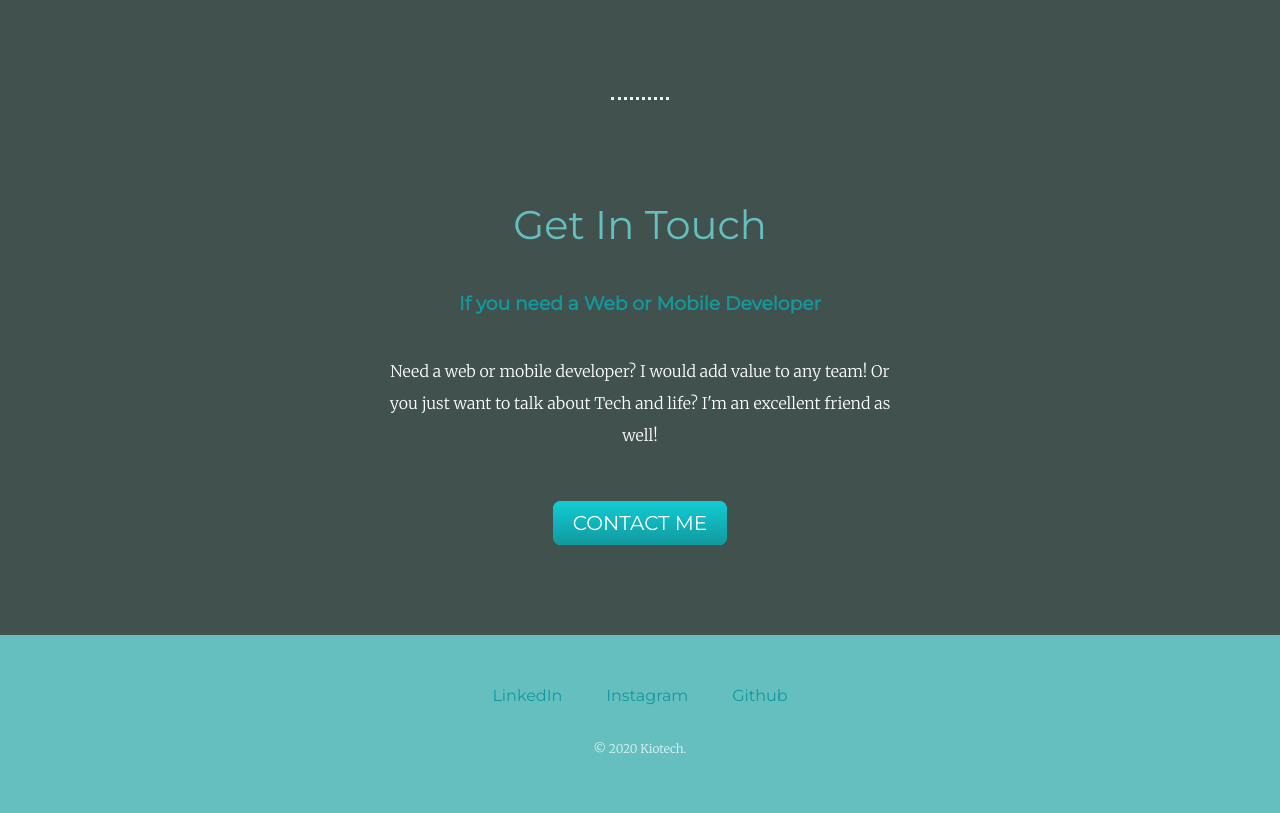
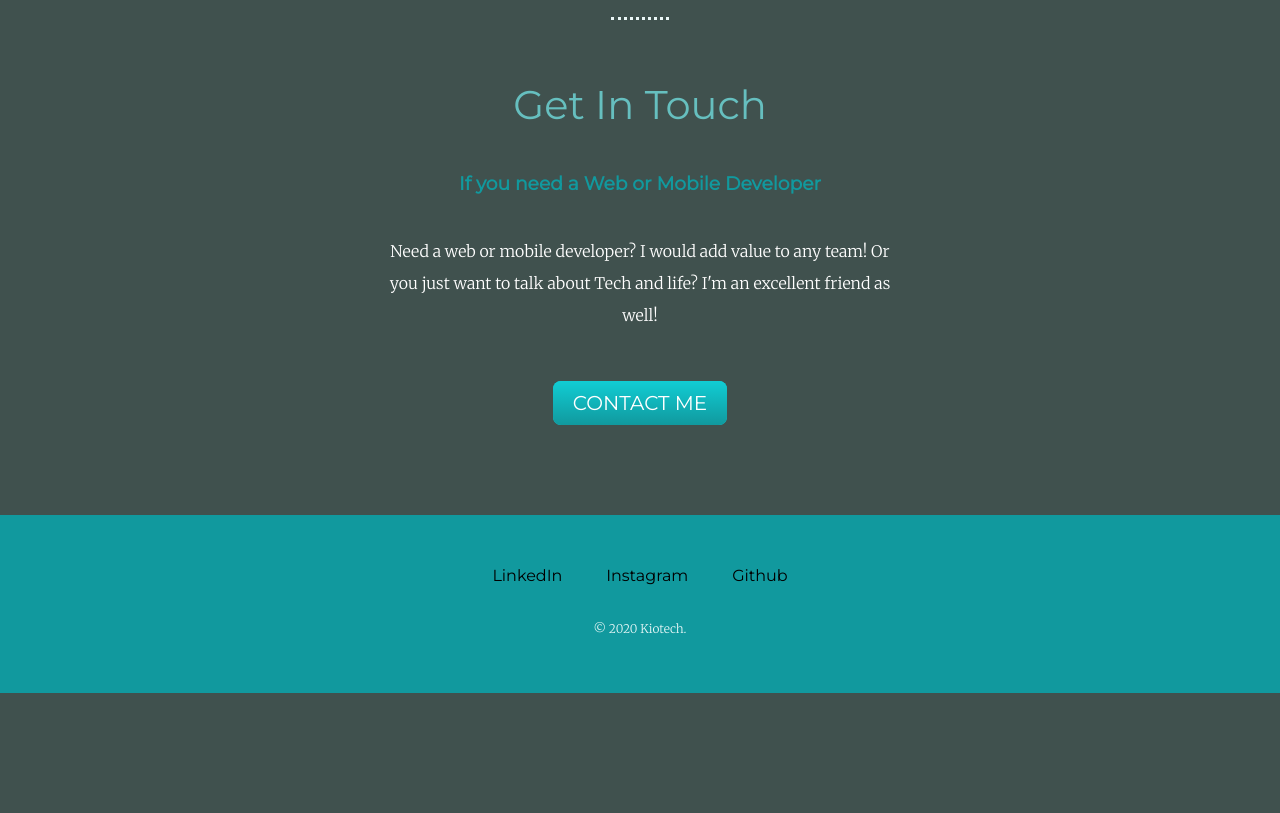
Before and after one commit to Kiyo99/Tindog, a website: page public/personalsite.html in a window 1280 px wide. Shown: the part 2121-2934 px from the top of the page. After the commit the page ends 2814 px from the top, so only its background shows below. Drawn offline with Linux system fonts and the light colour scheme.

Commit message:
Continued making personal site responsive

```diff
--- a/public/personalsite.css
+++ b/public/personalsite.css
@@ -35,7 +35,7 @@ hr {
     color: #EAF6F6;
     width: 4%;
     border-bottom: none;
-    margin: 100px auto;
+    margin: 60px auto;
 }
 
 .profile-img {
@@ -53,12 +53,12 @@ hr {
 }
 
 .bio {
-    width: 30%;
+    width: 50%;
     margin: auto;
 }
 
 .bottom-container {
-    background-color: #66BFBF;
+    background-color: #11999E;
     padding: 50px 0 20px;
 }
 
@@ -83,6 +83,10 @@ a {
 
 a:hover {
     color: #EAF6F6;
+}
+
+.footer-link{
+    color: black;
 }
 
 .code-img {
@@ -161,6 +165,11 @@ a:hover {
         height: 200px;
     }
 
+    .profile-img {
+        border-radius: 100%;
+        width: 30%;
+    }
+
     .fmidfile-img {
         width: 30%;
     }
```
